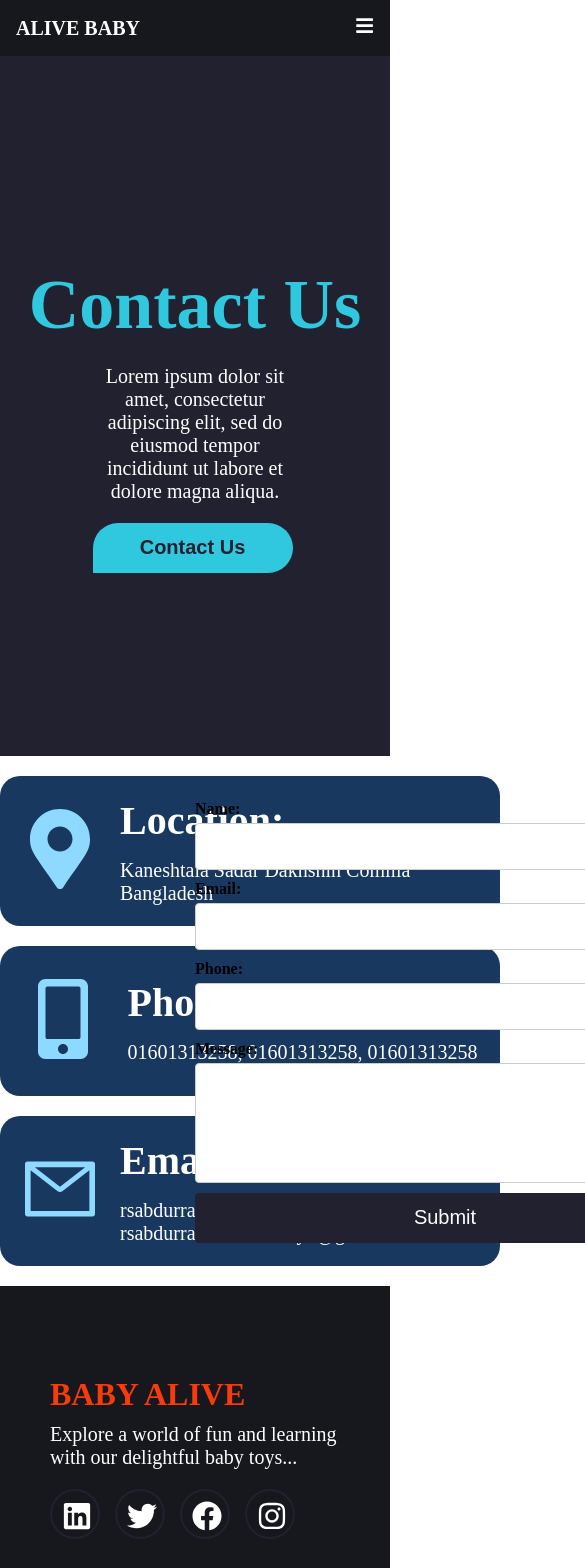
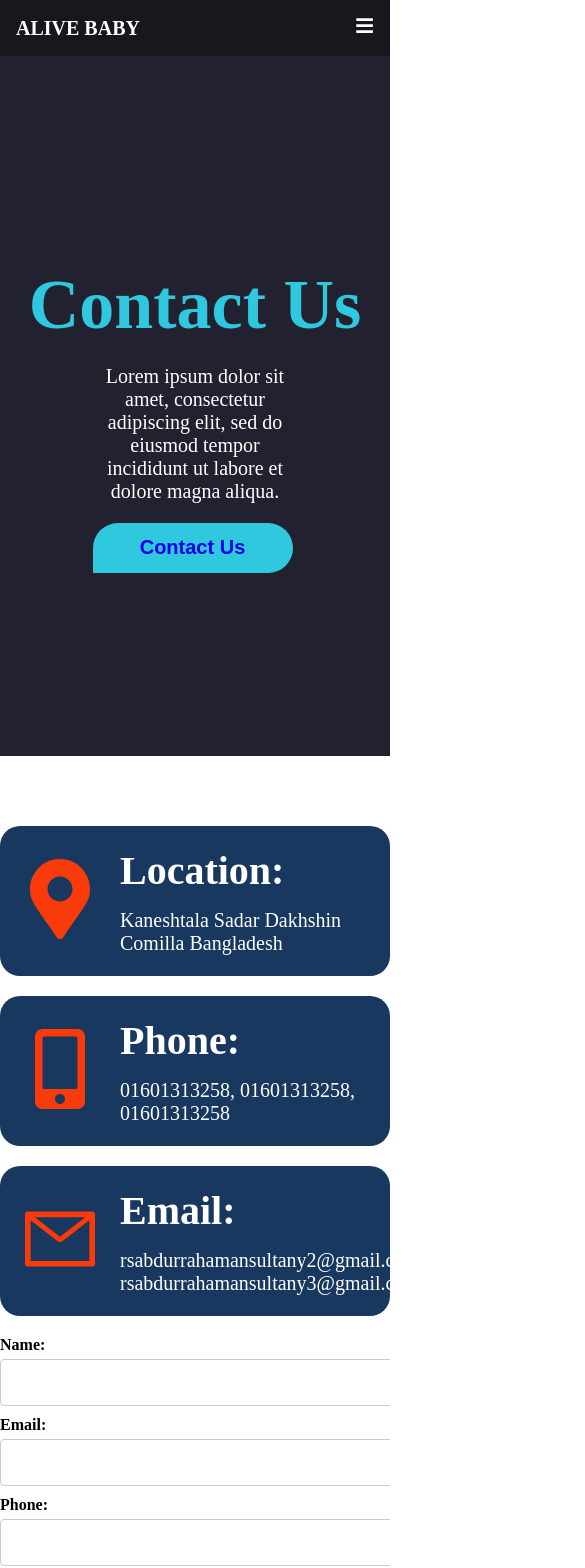
Before and after one commit to dev-rahaman/toy-merketplace-client, a React (Vite) app: page /contactus in a window 390 px wide. Shown: the top 1568 px of the page, 585 px wide, since content can reach past the window. Built offline with nearby package versions, Linux system fonts and the light colour scheme; no server answers.

Commit message:
contact us page is modified now

```diff
--- a/src/Pages/ContactUs/ContactUs.jsx
+++ b/src/Pages/ContactUs/ContactUs.jsx
@@ -15,6 +15,7 @@ import {
   FaMobileAlt,
 } from "react-icons/fa";
 import { AiOutlineMail } from "react-icons/ai";
+import { Link } from "react-router-dom";
 
 const ContactUs = () => {
   const { user } = useContext(AuthContext);
@@ -67,7 +68,6 @@ const ContactUs = () => {
         <button
           className="ascending"
           style={{
-            color: "#212130",
             fontWeight: "bold",
             backgroundColor: "#2FC8DF",
             width: "200px",
@@ -75,10 +75,16 @@ const ContactUs = () => {
             borderRadius: "50px 50px 50px 0px",
           }}
         >
+          <Link
+            to={"mailto: 'rsabdurrahamansultany2@gmail.com'"}
+            state={{ color: "#212130" }}
+          >
             Contact Us
+          </Link>
         </button>
       </div>
 
+      <div className="contact_us_bottom_container">
         <div className="Contact-left">
           <div className="dev-left">
             <div className="contact-left-container">
@@ -86,7 +92,7 @@ const ContactUs = () => {
                 <FaMapMarkerAlt
                   style={{
                     fontSize: "80px",
-                  color: "#8ed9ff",
+                    color: "#F93A0B",
                     marginRight: "20px",
                     display: "inline-block",
                   }}
@@ -105,7 +111,7 @@ const ContactUs = () => {
                 <FaMobileAlt
                   style={{
                     fontSize: "80px",
-                  color: "#8ed9ff",
+                    color: "#F93A0B",
                     marginRight: "20px",
                     display: "inline-block",
                   }}
@@ -113,7 +119,9 @@ const ContactUs = () => {
               </div>
               <div style={{ color: "#fff" }}>
                 <h3 style={{ fontSize: "40px" }}>Phone:</h3>
-              <p className="blog-para">01601313258, 01601313258, 01601313258</p>
+                <p className="blog-para">
+                  01601313258, 01601313258, 01601313258
+                </p>
               </div>
             </div>
 
@@ -122,7 +130,7 @@ const ContactUs = () => {
                 <AiOutlineMail
                   style={{
                     fontSize: "80px",
-                  color: "#8ed9ff",
+                    color: "#F93A0B",
                     marginRight: "20px",
                     display: "inline-block",
                   }}
@@ -155,6 +163,7 @@ const ContactUs = () => {
             </form>
           </div>
         </div>
+      </div>
     </>
   );
 };
--- a/src/Pages/ContactUs/contact-us.css
+++ b/src/Pages/ContactUs/contact-us.css
@@ -35,7 +35,7 @@
 .Contact-right form {
   display: flex;
   flex-direction: column;
-  width: 300px;
+  /* width: 300px; */
 }
 
 .Contact-right label {
@@ -73,3 +73,22 @@
   width: 500px;
   height: 50px;
 }
+
+@media only screen and (max-width: 767px) {
+  .Contact-left {
+    flex-direction: column;
+    margin: 50px 0;
+  }
+
+  .dev-left {
+    width: 100%;
+  }
+  .contact-left-container {
+    width: auto;
+  }
+
+  .Contact-right {
+    width: 100%;
+    overflow: hidden;
+  }
+}
```
Lines whose indentation alone changed are shown as unchanged.
